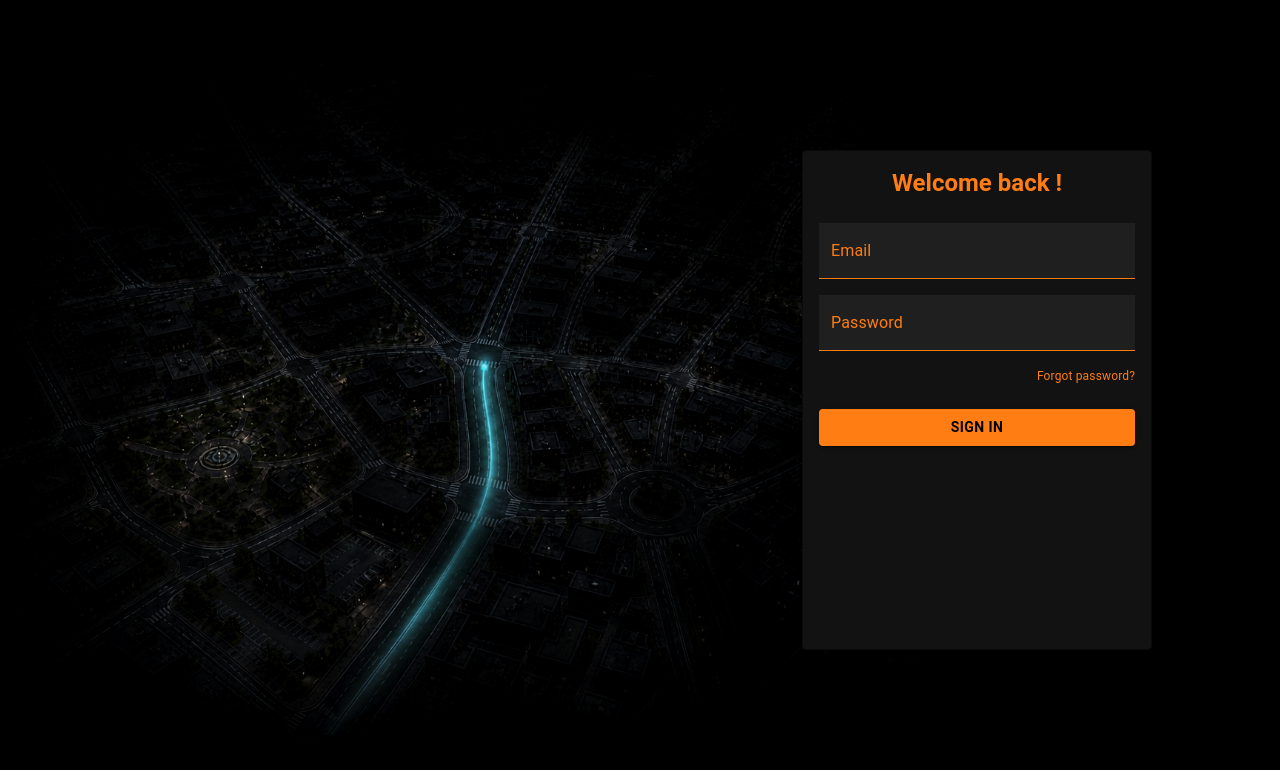
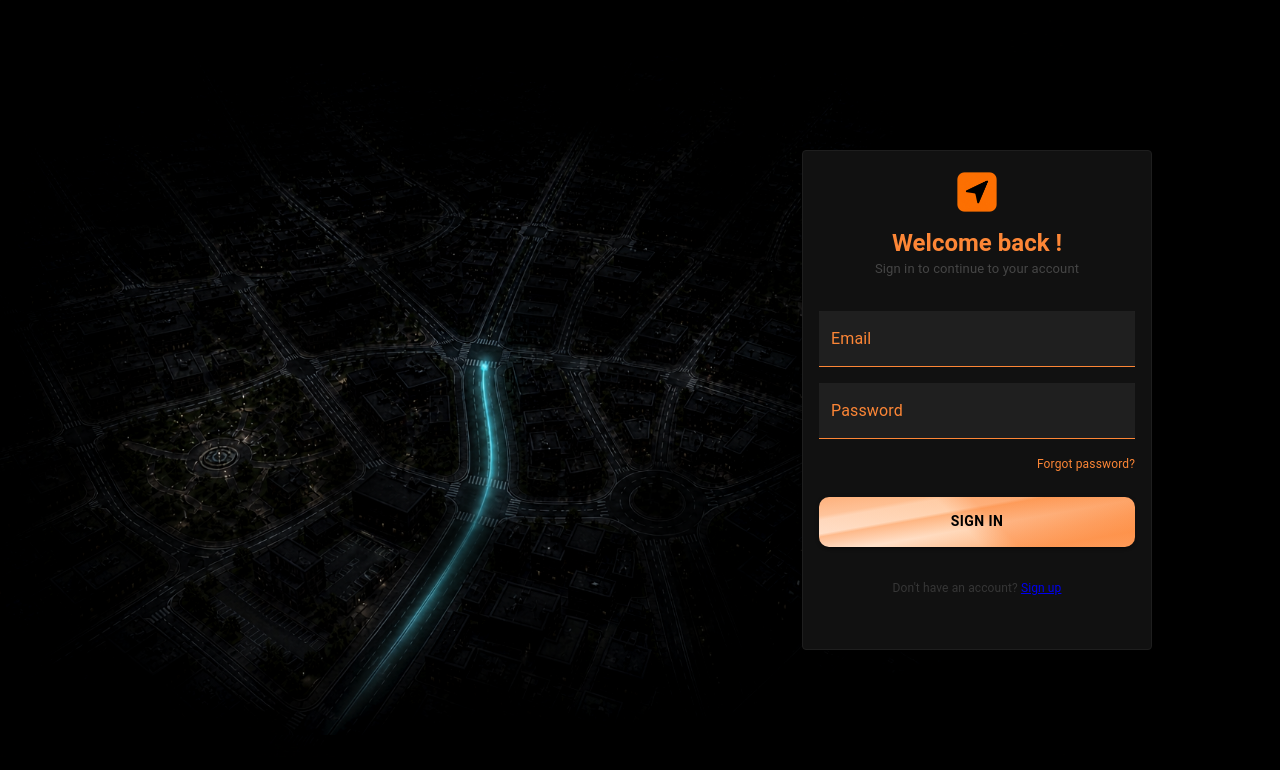
Before and after one commit to Maksimas-Volodascik/Location-Tracking-Web, a React (Vite) app: page /login in a window 1280 px wide. Shown: the top 770 px of the page. Built offline with nearby package versions, Linux system fonts and the light colour scheme.

Commit message:
feat: add styling to login page

```diff
--- a/src/components/Button.tsx
+++ b/src/components/Button.tsx
@@ -11,12 +11,17 @@ export default function Button({ children }: ButtonProps) {
       variant="contained"
       fullWidth
       sx={{
+        width: "100%",
+        height: "50px",
+        borderRadius: "10px",
+        color: "#000",
+        fontWeight: 700,
+        fontSize: "14px",
+        background:
+          "linear-gradient(170deg,rgba(253, 134, 54, 0.55) 0%,rgba(253, 134, 54, 0.35) 18%,    rgba(253, 134, 54, 0.15) 22%,    rgba(255, 170, 110, 0.15) 35%, rgba(253, 134, 54, 0.45) 38%, rgba(255, 210, 180, 0.10) 55%, rgba(253, 134, 54, 0.25) 70%, rgba(253, 134, 54, 0.55) 85%, rgba(253, 134, 54, 0.35) 100%),  linear-gradient(45deg,rgba(255, 235, 220, 0.6) 0%,rgba(255, 200, 150, 0.45) 45%,rgba(253, 134, 54, 0.55) 55%,rgba(253, 134, 54, 0.75) 100%) #ffe6d6",
         marginTop: 1,
-        backgroundColor: "#ff7d13",
-        color: "#000",
-        fontWeight: 600,
         "&:hover": {
-          backgroundColor: "#db6a00",
+          backgroundColor: "#753205",
         },
       }}
     >
--- a/src/components/LoginForm.tsx
+++ b/src/components/LoginForm.tsx
@@ -16,19 +16,45 @@ export function LoginForm() {
     >
       <Card
         sx={{
-          border: "1px solid #0a0a0a",
-          backgroundColor: "#121212",
+          background: " #111111",
+          border: "1px solid #1e1e1e",
           width: "350px",
           height: "500px",
         }}
       >
         <CardContent>
-          <Typography
+          <Box // Icon
+            sx={{
+              display: "flex",
+              justifyContent: "center",
+              marginBottom: "15px",
+              marginTop: "5px",
+            }}
+          >
+            <Box
+              component="img"
+              src="src\assets\navIcon.png"
+              sx={{
+                alignContent: "center",
+                alignItems: "center",
+                width: "40px",
+                height: "40px",
+              }}
+            />
+          </Box>
+
+          <Typography // Title
             variant="h5"
             align="center"
-            sx={{ color: "#ff7d13", marginBottom: 3, fontWeight: "bold" }}
+            sx={{ color: "#fd8636", fontWeight: "bold" }}
           >
             Welcome back !
+          </Typography>
+          <Typography
+            align="center"
+            sx={{ color: "#464646", fontSize: "13px", marginBottom: 4 }}
+          >
+            Sign in to continue to your account
           </Typography>
 
           <Box
@@ -45,13 +71,20 @@ export function LoginForm() {
               <Link
                 href="#"
                 underline="hover"
-                sx={{ fontSize: 12, color: "#ff7d13" }}
+                sx={{ fontSize: 12, color: "#fd8636" }}
               >
                 Forgot password?
               </Link>
             </Box>
 
             <Button>Sign In</Button>
+
+            <Typography
+              align="center"
+              sx={{ color: "#363636", fontSize: "12px", marginTop: 2 }}
+            >
+              Don't have an account? <a href="/register">Sign up</a>
+            </Typography>
           </Box>
         </CardContent>
       </Card>
--- a/src/components/TextField.tsx
+++ b/src/components/TextField.tsx
@@ -16,20 +16,20 @@ export default function TextField({ label, type }: TextFieldProps) {
       sx={{
         "& .MuiInputBase-input": {
           //main text
-          color: "#ff7d13",
+          color: "#fd8636",
         },
         "& .MuiInputLabel-root": {
           //label
-          color: "#ff7d13",
+          color: "#fd8636",
         },
         "& .MuiFilledInput-underline:before": {
-          borderBottomColor: "#ff7d13",
+          borderBottomColor: "#fd8636",
         },
         "& .MuiFilledInput-underline:after": {
-          borderBottomColor: "#ff7d13",
+          borderBottomColor: "#fd8636",
         },
         "& .MuiFilledInput-underline:hover:before": {
-          borderBottomColor: "#ff7d13",
+          borderBottomColor: "#fd8636",
         },
         backgroundColor: "#212121",
       }}
```
Also changed, not shown: src/assets/navIcon.png (added).
